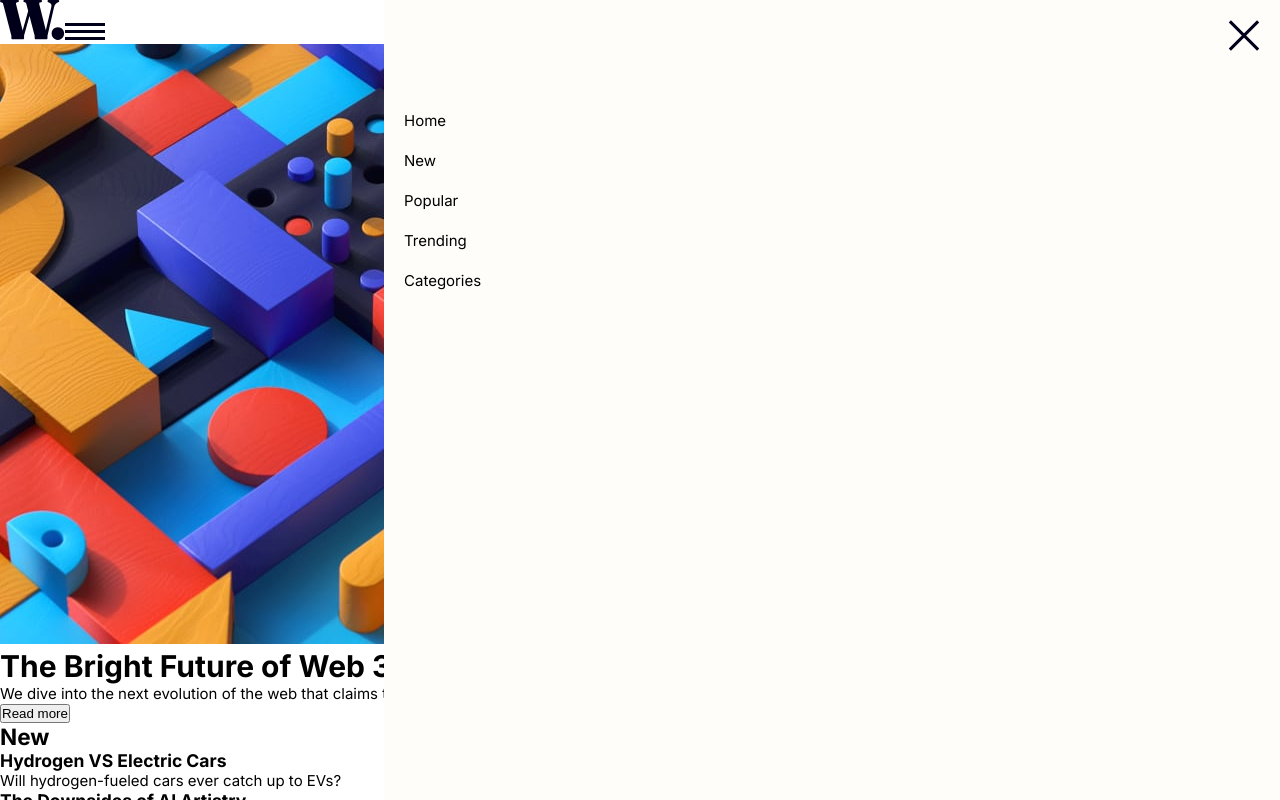
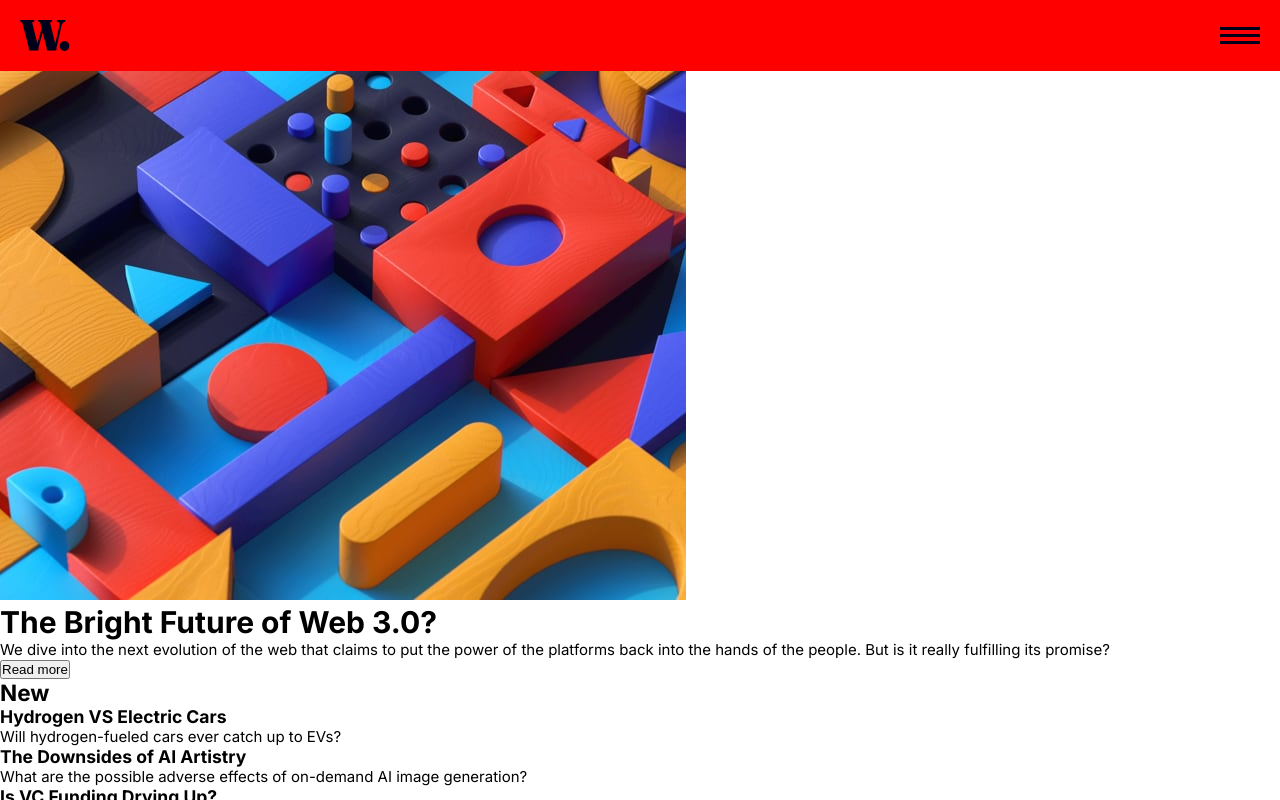
Before and after one commit to kujerocoding/news-homepage-main, a React (Vite) app: page / in a window 1280 px wide. Shown: the top 800 px of the page. Built offline with nearby package versions, Linux system fonts and the light colour scheme.

Commit message:
add styles to the nav element

```diff
--- a/src/App.css
+++ b/src/App.css
@@ -22,6 +22,19 @@ body{
     font-size: var(--FS);
 }
 
+nav{
+    display: flex;
+    justify-content: space-between;
+    align-items: center;
+    padding: 20px;
+    background-color: red;
+    position: fixed;
+    width: 100vw;
+}
+
+.nav-logo{
+    width: 50px;
+}
 
 .menu-active{
     position: absolute;
@@ -29,7 +42,7 @@ body{
     top: 0;
     right: 0;
     width: 70%;
-    display: flex;
+    display: none;
     flex-direction: column;
     align-items: start;
     padding: 20px;
--- a/src/components/Navbar.jsx
+++ b/src/components/Navbar.jsx
@@ -8,7 +8,7 @@ const Navbar = () => {
   return (
     <div>
         <nav>
-            <img src={Logo} alt="" />
+            <img src={Logo} alt="" className='nav-logo' />
             <img src={IconMenu} alt="" />
         </nav>
         <div className='menu-active'>
```
